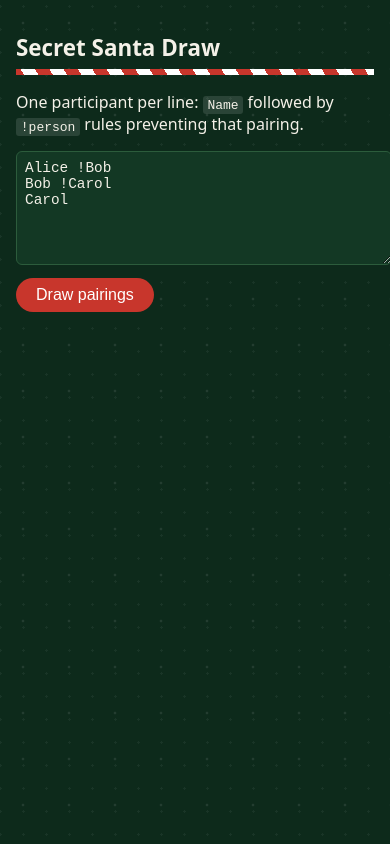
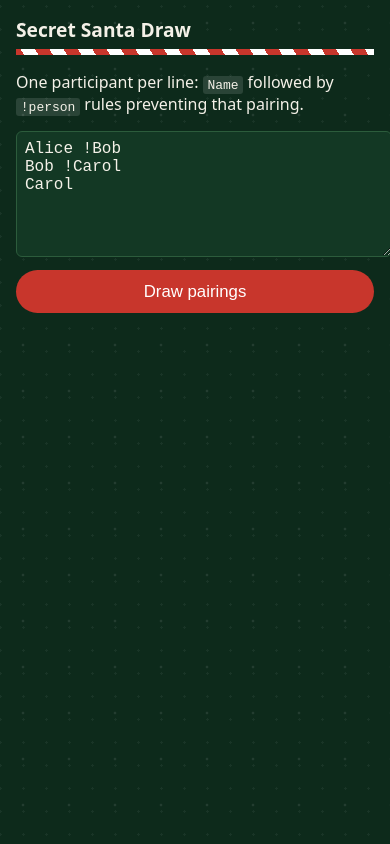
Before and after one commit to nymacro/secret-santa, a plain HTML site: page index.html in a window 390 px wide. Drawn offline with Linux system fonts and the light colour scheme.

Commit message:
Improve small screen/mobile device display

```diff
--- a/index.html
+++ b/index.html
@@ -2,6 +2,7 @@
 <html>
 <head>
 <meta charset="utf-8">
+<meta name="viewport" content="width=device-width, initial-scale=1">
 <title>Secret Santa Draw</title>
 <style>
   :root {
@@ -34,6 +35,17 @@
     background: var(--santa); color: #fff; border: 0; border-radius: 999px;
   }
   button:hover { background: #a52b22; }
+  @media (max-width: 480px) {
+    body { margin: 1rem auto; }
+    h1 { font-size: 1.2rem; }
+    button {
+      width: 100%; padding: 0.7rem 1.25rem;
+      font-size: 1.05rem;
+    }
+    textarea { font-size: 16px; }
+    .reveal { font-size: 1.1rem; }
+    .pair a { font-size: 0.95rem; }
+  }
   .pair {
     margin: 0.55rem 0; padding: 0.45rem 0.7rem;
     background: rgba(255,255,255,.06); border-left: 4px solid var(--holly); border-radius: 4px;
```
